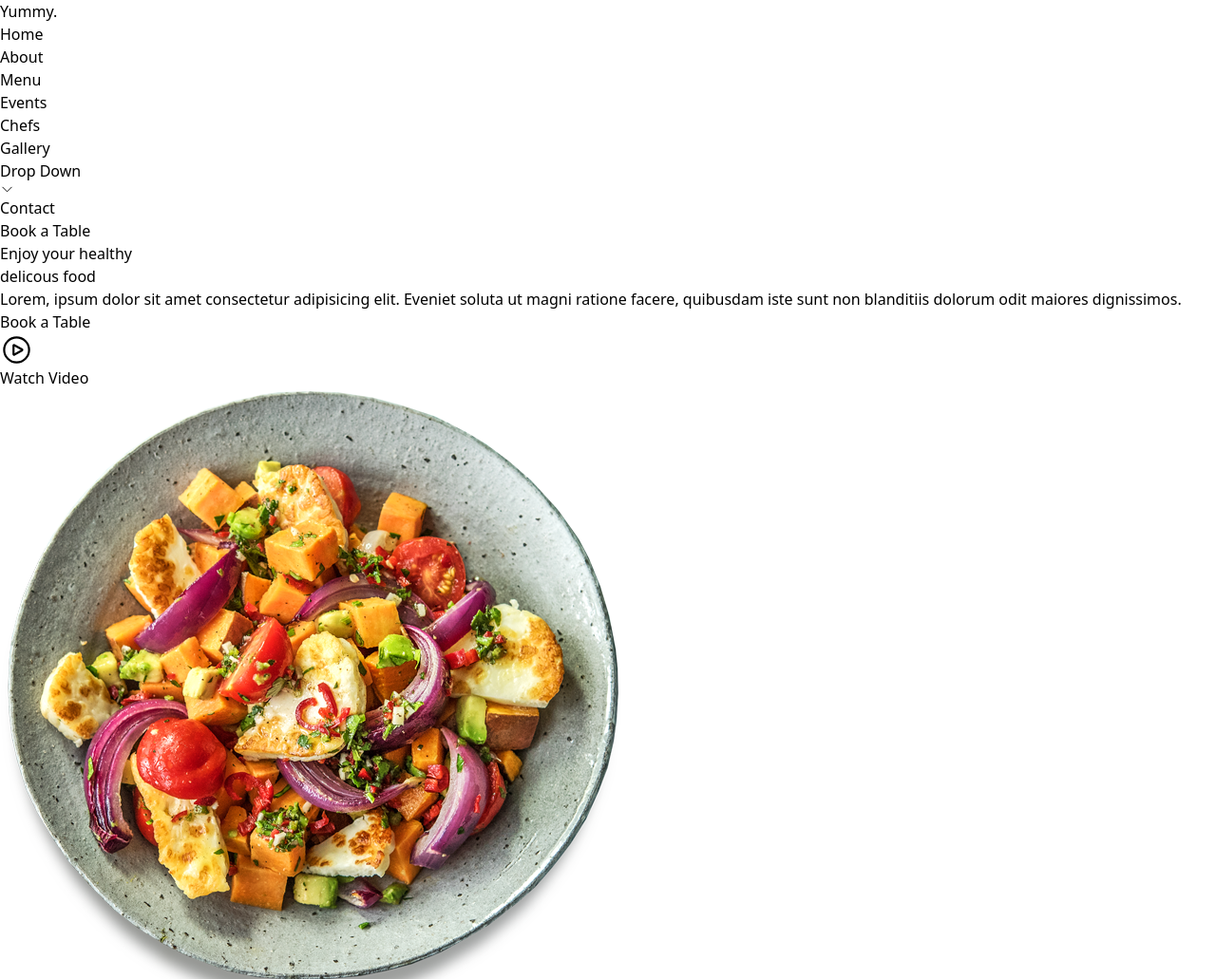
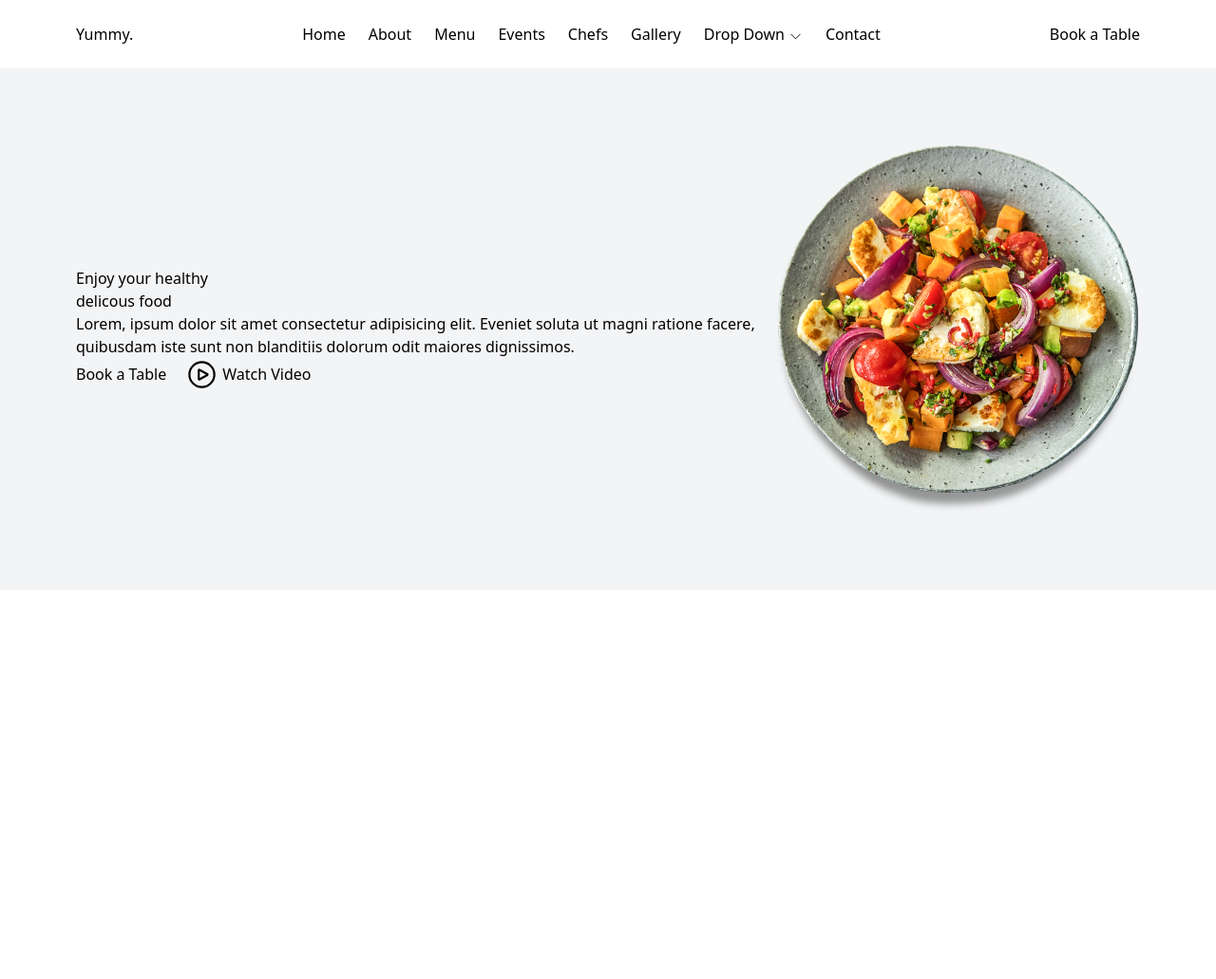
Before and after one commit to gunblade6/yummy.website-tailwind, a website: page public/index.html in a window 1280 px wide. Shown: the top 1031 px of the page at 95% size. After the commit the page ends 800 px from the top, so only its background shows below. Drawn offline with Linux system fonts and the light colour scheme; a web font is replaced by a local one.

Commit message:
basic structure finished

```diff
--- a/package.json
+++ b/package.json
@@ -6,7 +6,7 @@
   "version": "1.0.0",
   "main": "index.js",
   "scripts": {
-    "build-css": "tailwindcss build -i src/input.css -o public/style.css"
+    "build-css": "tailwindcss -i ./src/input.css -o ./public/style.css --watch"
   },
   "keywords": [],
   "author": "",
--- a/public/index.html
+++ b/public/index.html
@@ -9,18 +9,19 @@
   </head>
   <body>
     <!-- wrapper -->
-    <div>
-      <nav class="container mx-auto">
+    <div class="bg-gray-100 max-h-screen overflow-hidden">
+      <header class="bg-white w-full px-5 md:px-20 shadow-slate-600">
+        <nav class="container mx-auto flex justify-between py-6">
           <h1>Yummy<span>.</span></h1>
-        <ul>
-          <li><a href="#!">Home</a></li>
-          <li><a href="#!">About</a></li>
-          <li><a href="#!">Menu</a></li>
-          <li><a href="#!">Events</a></li>
-          <li><a href="#!">Chefs</a></li>
-          <li><a href="#!">Gallery</a></li>
+          <ul class="flex gap-6">
+            <li><a href="#">Home</a></li>
+            <li><a href="#">About</a></li>
+            <li><a href="#">Menu</a></li>
+            <li><a href="#">Events</a></li>
+            <li><a href="#">Chefs</a></li>
+            <li><a href="#">Gallery</a></li>
             <li>
-            <a href="#!">
+              <a href="#!" class="flex items-center justify-center">
                 Drop Down
                 <svg
                   xmlns="http://www.w3.org/2000/svg"
@@ -29,6 +30,7 @@
                   stroke-width="1.5"
                   stroke="currentColor"
                   width="15px"
+                  class="mt-1 ml-1"
                 >
                   <path
                     stroke-linecap="round"
@@ -42,8 +44,9 @@
           </ul>
           <a href="/">Book a Table</a>
         </nav>
-      <main class="container mx-auto">
-        <section>
+      </header>
+      <main class="container mx-auto px-5 md:px-20">
+        <section class="flex justify-center items-center py-20">
           <div>
             <h1>Enjoy your healthy<br />delicous food</h1>
             <p>
@@ -51,9 +54,9 @@
               soluta ut magni ratione facere, quibusdam iste sunt non blanditiis
               dolorum odit maiores dignissimos.
             </p>
-            <div>
-              <a href="/">Book a Table</a>
-              <p>
+            <div class="flex items-center">
+              <a href="/" class="mr-5">Book a Table</a>
+              <p class="flex items-center gap-1">
                 <svg
                   xmlns="http://www.w3.org/2000/svg"
                   fill="none"
--- a/src/input.css
+++ b/src/input.css
@@ -1,5 +1,7 @@
 @import url("https://fonts.googleapis.com/css2?family=Delicious+Handrawn&family=Noto+Sans:ital,wght@0,100;0,300;0,400;0,500;0,600;0,700;0,800;1,200&display=swap");
 
-@tailwind base;
-@tailwind components;
-@tailwind utilities;
+@import "tailwindcss/base";
+
+@import "tailwindcss/components";
+
+@import "tailwindcss/utilities";
--- a/tailwind.config.js
+++ b/tailwind.config.js
@@ -1,4 +1,4 @@
-// @type {import('tailwindcss').Config}
+/** @type {import('tailwindcss').Config} */
 module.exports = {
   content: ["./public/*.{html,js}"],
   theme: {
```
Also changed, not shown: public/style.css. Lines whose indentation alone changed are shown as unchanged.
